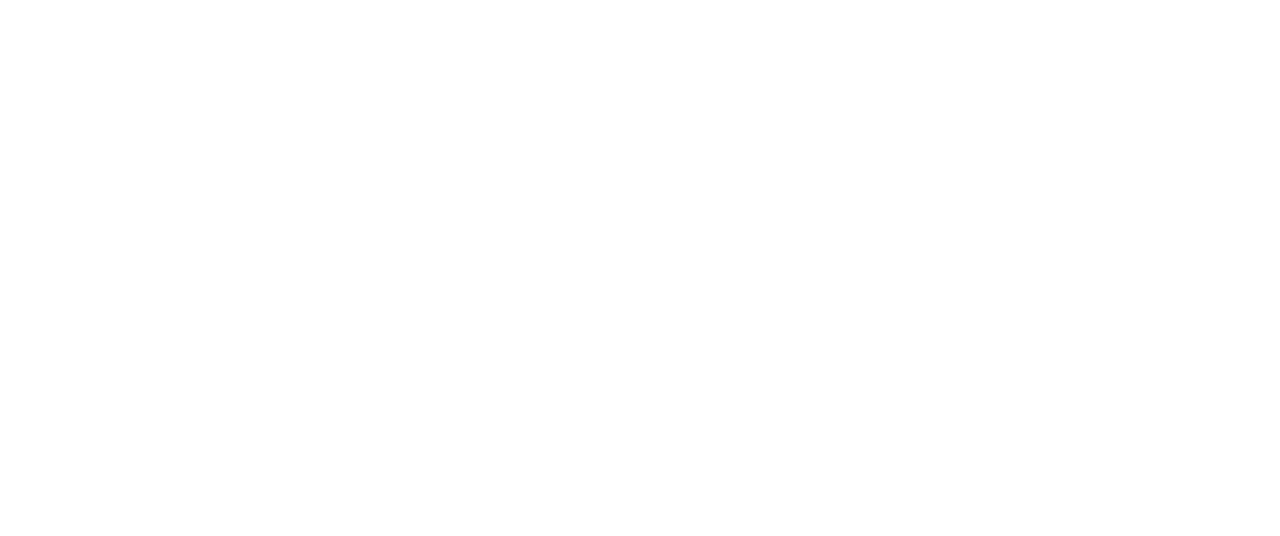
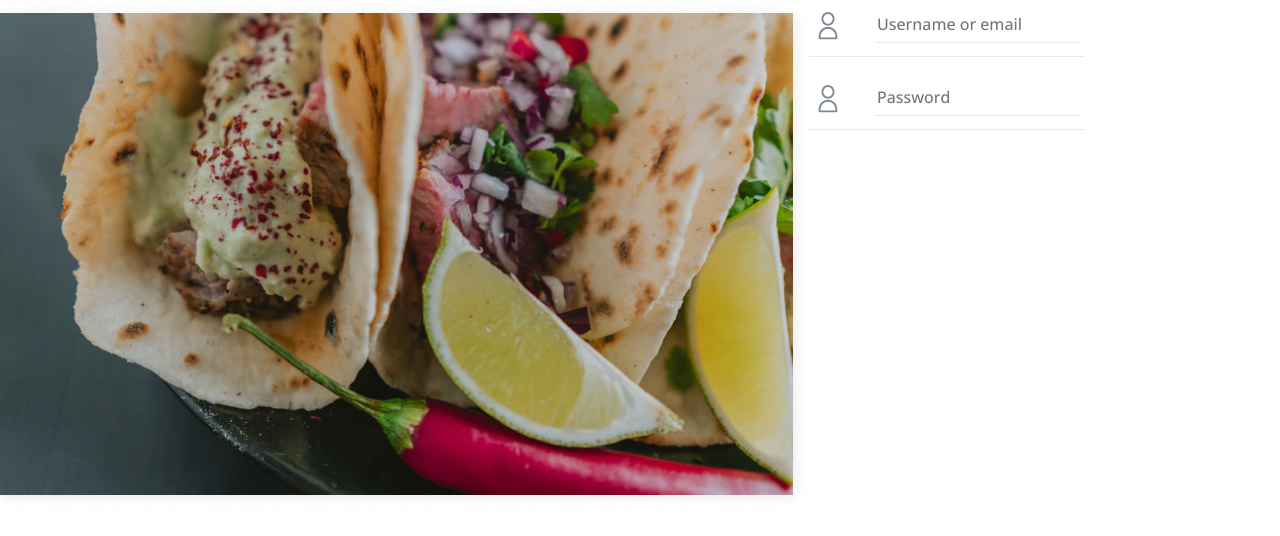
Before and after one commit to Android789515/recipe-site, a Next.js app: page /login in a window 1280 px wide. Shown: the top 536 px of the page. Built offline with nearby package versions, Linux system fonts and the light colour scheme.

Commit message:
Setting up skeleton for the login page.

```diff
--- a/components/generic-components/forms-and-inputs/ControlledInput.tsx
+++ b/components/generic-components/forms-and-inputs/ControlledInput.tsx
@@ -5,6 +5,7 @@
 
 interface Props {
     customStyles?: string
+    labelStyles?: string
     name: string
     showName?: boolean
     type: string
@@ -23,6 +24,7 @@
 const ControlledInput = (
     {
         customStyles,
+        labelStyles,
         name,
         showName,
         type,
@@ -45,7 +47,7 @@
 
     return (
 
-        <label className={styles.label}>
+        <label className={`${styles.label} ${labelStyles}`}>
             {showName &&  <p className={styles.labelText}>{name}</p>}
 
             <div>
--- /dev/null
+++ b/components/login-page/LoginForm.tsx
@@ -0,0 +1,19 @@
+import LoginInputs from './LoginInputs'
+
+const LoginForm = () => {
+    return (
+        <div>
+            {/* Logo */}
+            {/* Login text */}
+
+            {/* Forms */}
+            <LoginInputs />
+            {/* Big login button */}
+            {/* Remember checkbox (left) - Forgot psswd link (right) */}
+
+            {/* Bottom text */}
+        </div>
+    )
+}
+
+export default LoginForm
--- a/components/LoginInput.tsx
+++ b/components/login-page/LoginInput.tsx
@@ -1,9 +1,9 @@
 import React from 'react'
 
-import styles from '../styles/LoginInput.module.scss'
+import styles from '../../styles/LoginInput.module.scss'
 
-import ControlledInput from './generic-components/forms-and-inputs/ControlledInput'
-import Image from './generic-components/Image'
+import ControlledInput from '../generic-components/forms-and-inputs/ControlledInput'
+import Image from '../generic-components/Image'
 
 interface Props {
     iconSrc: string
@@ -18,6 +18,7 @@
             <Image className={styles.icon} src={iconSrc} width='30px' height='28px' alt='placeholder icon'/>
 
             <ControlledInput
+                labelStyles={styles.noBorder}
                 customStyles={styles.input}
                 type={inputType}
                 name={name}
--- a/components/LoginForm.tsx
+++ b/components/login-page/LoginInputs.tsx
@@ -1,13 +1,13 @@
 import React from 'react'
 
-import inputTypes from '../types/inputTypes'
+import inputTypes from '../../types/inputTypes'
 
 import LoginInput from './LoginInput'
 
-import usernameIcon from '../public/assets/icons/person.svg'
-import passwordEyeIcon from '../public/assets/icons/password-eye.svg'
+import usernameIcon from '../../public/assets/icons/person.svg'
+import passwordEyeIcon from '../../public/assets/icons/password-eye.svg'
 
-const LoginForm = () => {
+const LoginInputs = () => {
     return (
         // TODO add action url
         <form name='login' action='' method='post'>
@@ -19,7 +19,7 @@
             />
 
             <LoginInput
-                iconSrc={'/placeholder'}
+                iconSrc={usernameIcon}
                 inputType={inputTypes.password}
                 name='password'
                 placeholder='Password'
@@ -28,4 +28,4 @@
     )
 }
 
-export default LoginForm
+export default LoginInputs
--- a/components/LoginText.tsx
+++ b/components/login-page/LoginText.tsx
@@ -1,6 +1,6 @@
 import React from 'react'
 
-import styles from '../styles/LoginText.module.scss'
+import styles from '../../styles/LoginText.module.scss'
 
 const LoginText = () => {
     return <p className={styles.text}>Login</p>
--- a/pages/login.tsx
+++ b/pages/login.tsx
@@ -1,13 +1,24 @@
 import { NextPage } from 'next'
+
+import styles from '../styles/login-page/Login.module.scss'
+import splash from '../public/assets/img/mexican.png'
+
 import SiteHead from '../components/generic-components/SiteHead'
+import Image from '../components/generic-components/Image'
+
+import LoginForm from '../components/login-page/LoginForm'
 
 const Login: NextPage = () => {
     return (
         <div>
             <SiteHead />
 
-            <div>
+            <div className={styles.layout}>
+                {/* Main image */}
+                <Image src={splash} alt=''/>
 
+                {/* Forms */}
+                <LoginForm />
             </div>
         </div>
     )
--- a/styles/LoginInput.module.scss
+++ b/styles/LoginInput.module.scss
@@ -10,7 +10,11 @@
 
   padding: .75em .25em;
 
-  border-bottom: solid variables.$line-color 2px;
+  border-bottom: solid variables.$line-color 1px;
+}
+
+.inputSection > * {
+  grid-row: 1;
 }
 
 .inputSection:not(.inputSection:last-child) {
@@ -32,3 +36,7 @@
 
   height: 100%;
 }
+
+.noBorder {
+  border: 0;
+}
--- /dev/null
+++ b/styles/login-page/Login.module.scss
@@ -0,0 +1,3 @@
+.layout {
+  display: flex;
+}
```
